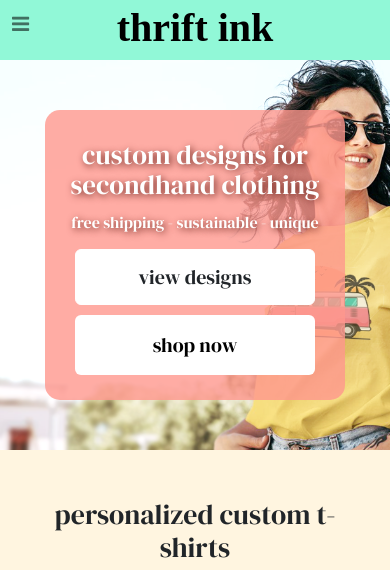
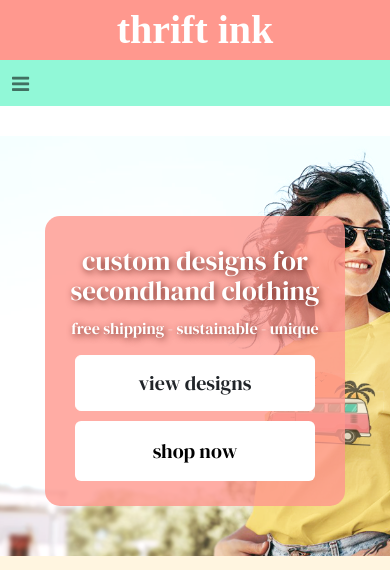
Before and after one commit to kh7722/thriftink, a website: page index.html in a window 390 px wide. Shown: the top 570 px of the page. Drawn offline with nearby package versions, Linux system fonts and the light colour scheme.

Commit message:
mobile nav updates

```diff
--- a/index.html
+++ b/index.html
@@ -10,15 +10,18 @@ https://www.youtube.com/watch?v=DjkwjL0DuZY
 <meta http-equiv="X-UA-Compatible" content="IE=edge">
 <meta name="viewport" content="width=device-width, initial-scale=1.0">
 <title>Thrift Ink | Custom Secondhand Clothing</title>
-<link rel="stylesheet" href="https://kh7722.github.io/thriftink/css/main.min.css">
+<link rel="stylesheet" href="css/main.min.css">
 <link rel="stylesheet" href="https://fonts.googleapis.com/css?family=DM+Serif+Display">
 <link rel="stylesheet" href="https://cdnjs.cloudflare.com/ajax/libs/font-awesome/4.7.0/css/font-awesome.min.css">
 </head>
 <body>
 
  <!-- Navbar -->
+ <a class="mobile-navbar-brand" href="#">
+  <div class="mobile-nav-logo">thrift ink</div>
+</a>
+
 <nav class="navbar navbar-expand-lg navbar-light">
-
   <div class="container-fluid">
   <!-- Toggle button -->
   <button
@@ -63,9 +66,6 @@ https://www.youtube.com/watch?v=DjkwjL0DuZY
   <!-- Right elements -->
   </div>
   <!-- Container wrapper -->
-  <a class="mobile-navbar-brand mt-2 mt-lg-0" href="#">
-    <div class="mobile-nav-logo">thrift ink</div>
-  </a>
   </nav>
   <!-- Navbar -->
 
--- a/scss/main.scss
+++ b/scss/main.scss
@@ -105,7 +105,6 @@ i {
   font-style: normal !important;
 }
 
-
 /* Start Nav Styling */
 .navbar {
   padding-top: 0px !important;
@@ -154,11 +153,9 @@ i {
   color: #027853;
 }
 
-
 .navbar-expand-lg .navbar-collapse {
   justify-content: center;
 }
-
 
 .mobile-navbar-brand {
   display: none;
@@ -277,8 +274,6 @@ i {
 /* End Content Block 1 Styling */
 
 /* Start Content Block 2 Styling */
-
-
 
 .content-block-two {
   padding-top: 80px;
@@ -426,7 +421,7 @@ i {
 @import "../node_modules/bootstrap/scss/bootstrap.scss";
 
 /* Mobile Styling */
-@media (max-width:1600px) {
+@media (max-width: 1600px) {
   .content-block-one {
     .col-md-4 {
       margin-left: 0px;
@@ -435,7 +430,7 @@ i {
 
     .pink-bg {
       width: 350px;
-    height: 400px
+      height: 400px;
     }
 
     .bg-beige {
@@ -474,7 +469,7 @@ i {
   }
 }
 
-@media (max-width:1400px) {
+@media (max-width: 1400px) {
   .navbar-nav a {
     font-size: 22px;
   }
@@ -518,19 +513,15 @@ p {
       min-height: 430px;
     }
   }
-
-
 }
 
-
-@media (max-width:1250px) {
+@media (max-width: 1250px) {
   .navbar-nav a {
     font-size: 20px;
   }
 }
 
-
-@media (max-width:1200px) {
+@media (max-width: 1200px) {
   .navbar {
     max-height: 60px !important;
   }
@@ -548,7 +539,8 @@ p {
     padding-right: 50px;
   }
 
-  h2, .h2 {
+  h2,
+  .h2 {
     font-size: 40px !important;
   }
 
@@ -642,7 +634,7 @@ li {
   }
 }
 
-@media (max-width:1100px) {
+@media (max-width: 1100px) {
   .navbar li {
     padding: 8px 0 8px 35px;
   }
@@ -678,6 +670,19 @@ li {
 }
 
 @media (max-width: 991px) {
+  .navbar {
+    position: relative !important;
+  }
+
+  .nav-item {
+    padding-left: 0px !important;
+}
+
+  .navbar {
+    --bs-navbar-toggler-border-color: rgba(0, 0, 0, 0) !important;
+    --bs-navbar-toggler-border-radius: 0rem !important;
+    --bs-navbar-toggler-focus-width: 0rem !important;
+}
 
   .navbar-collapse collapse .mobile-navbar-brand .mobile-nav-logo {
     display: block !important;
@@ -690,12 +695,13 @@ li {
   .mobile-navbar-brand {
     display: block;
     margin: 0px auto;
-    margin-top: -40px !important;
     text-decoration: none !important;
+    background-color: $primary;
+    text-align: center;
   }
 
   .mobile-nav-logo {
-    color: #000;
+    color: #fff;
     font-family: DS serif;
     font-weight: 900;
     font-size: 40px;
@@ -841,7 +847,6 @@ li {
   }
 
   .content-block-three {
-
     .row {
       display: block;
     }
@@ -875,7 +880,7 @@ li {
   }
 }
 
-@media (max-width:767px) {
+@media (max-width: 767px) {
   .content-block-three ul {
     max-width: 100%;
   }
@@ -924,7 +929,7 @@ li {
   }
 }
 
-@media (max-width:480px) {
+@media (max-width: 480px) {
   .jumbo {
     height: 620px;
     background-position-x: -50px;
@@ -973,5 +978,4 @@ li {
   .footer i {
     font-size: 40px;
   }
-
 }
```
Also changed, not shown: css/main.min.css. Lines whose indentation alone changed are shown as unchanged.
